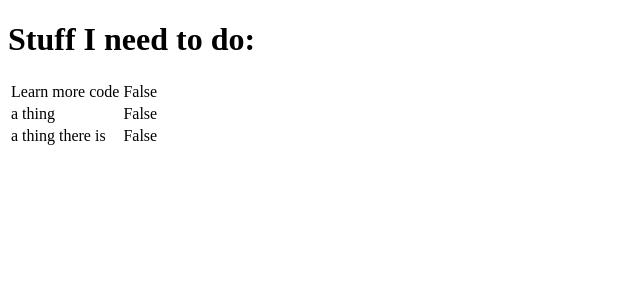
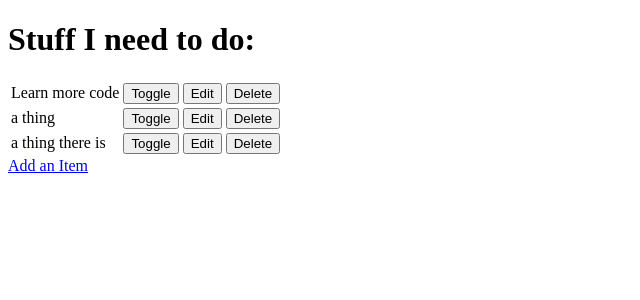
Before and after one commit to mcranter/django-project, a Django app: page / in a window 1280 px wide. Shown: the top 300 px of the page, without its empty margins (0-640 px from the left). Run offline with Django 3.2, Linux system fonts and the light colour scheme; data comes from the database, SQL or seed files in the repository; both versions use the stored data as it was after the commit.

Commit message:
view commands added

```diff
--- a/django_todo/urls.py
+++ b/django_todo/urls.py
@@ -15,9 +15,13 @@ Including another URLconf
 """
 from django.contrib import admin
 from django.urls import path
-from todo.views import get_todo_list
+from todo import views
 
 urlpatterns = [
     path('admin/', admin.site.urls),
-    path('', get_todo_list, name='get_todo_list')
+    path('', views.get_todo_list, name='get_todo_list'),
+    path('add', views.add_item, name='add_item'),
+    path('edit/<item_id>', views.edit_item, name='edit'),
+    path('toggle/<item_id>', views.toggle_item, name='toggle'),
+    path('delete/<item_id>', views.delete_item, name='delete'),
 ]
--- a/todo/templates/todo/todo_list.html
+++ b/todo/templates/todo/todo_list.html
@@ -10,10 +10,31 @@
     <table>
         {% for item in items %}
             <tr>
-                <td>{{ item.name }}</td>
-                <td>{{ item.done }}</td>
+                {% if item.done %}
+                    <td><strike>{{ item.name }}</strike></td>
+                {% else %}
+                    <td>{{ item.name }}</td>
+                {% endif %}
+                <td>
+                    <a href="/toggle/{{ item.id }}">
+                        <button>Toggle</button>
+                    </a>
+                </td>
+                <td>
+                    <a href="/edit/{{ item.id }}">
+                        <button>Edit</button>
+                    </a>
+                </td>
+                <td>
+                    <a href="/delete/{{ item.id }}">
+                        <button>Delete</button>
+                    </a>
+                </td>
             </tr>
+        {% empty %}
+        <td><td>You have nothin to do</td></td>
         {% endfor %}
     </table>
+    <a href="/add">Add an Item</a>
 </body>
 </html>
--- a/todo/views.py
+++ b/todo/views.py
@@ -1,11 +1,51 @@
-from django.shortcuts import render
+from django.shortcuts import render, redirect, get_object_or_404
 from .models import Item
+from .forms import ItemForm
 
 
-# Create your views here.
 def get_todo_list(request):
     items = Item.objects.all()
     context = {
         'items': items
     }
     return render(request, 'todo/todo_list.html', context)
+
+
+def add_item(request):
+    if request.method == 'POST':
+        form = ItemForm(request.POST)
+        if form.is_valid():
+            form.save()
+            return redirect('get_todo_list')
+    form = ItemForm()
+    context = {
+        'form': form
+    }
+    return render(request, 'todo/add_item.html', context)
+
+
+def edit_item(request, item_id):
+    item = get_object_or_404(Item, id=item_id)
+    if request.method == 'POST':
+        form = ItemForm(request.POST, instance=item)
+        if form.is_valid():
+            form.save()
+            return redirect('get_todo_list')
+    form = ItemForm(instance=item)
+    context = {
+        'form': form
+    }
+    return render(request, 'todo/edit_item.html', context)
+
+
+def toggle_item(request, item_id):
+    item = get_object_or_404(Item, id=item_id)
+    item.done = not item.done
+    item.save()
+    return redirect('get_todo_list')
+
+
+def delete_item(request, item_id):
+    item = get_object_or_404(Item, id=item_id)
+    item.delete()
+    return redirect('get_todo_list')
```
Also changed, not shown: todo/forms.py (added, +8 -0 lines), todo/templates/todo/add_item.html (added, +20 -0 lines), todo/templates/todo/edit_item.html (added, +20 -0 lines), db.sqlite3.
